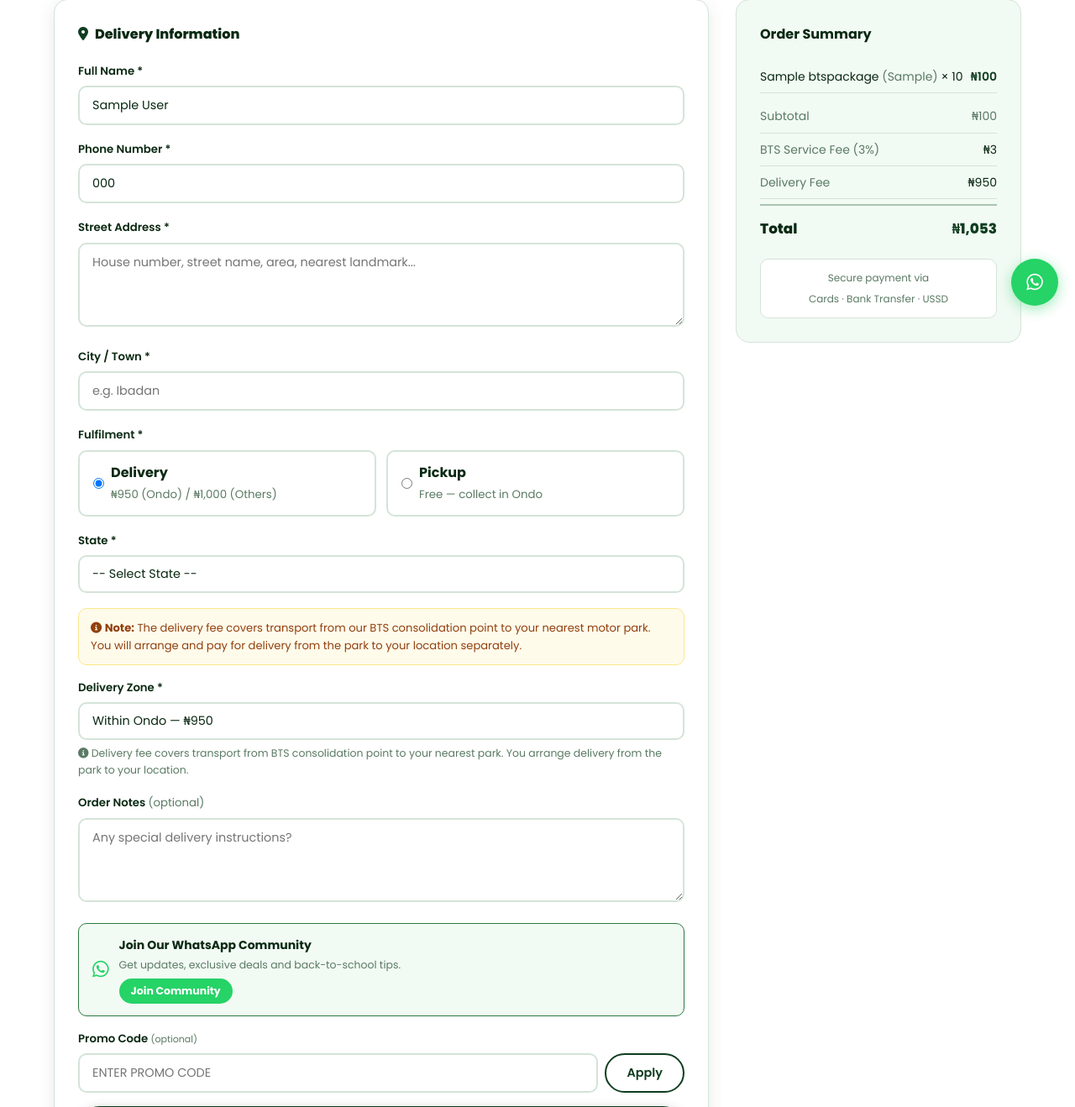
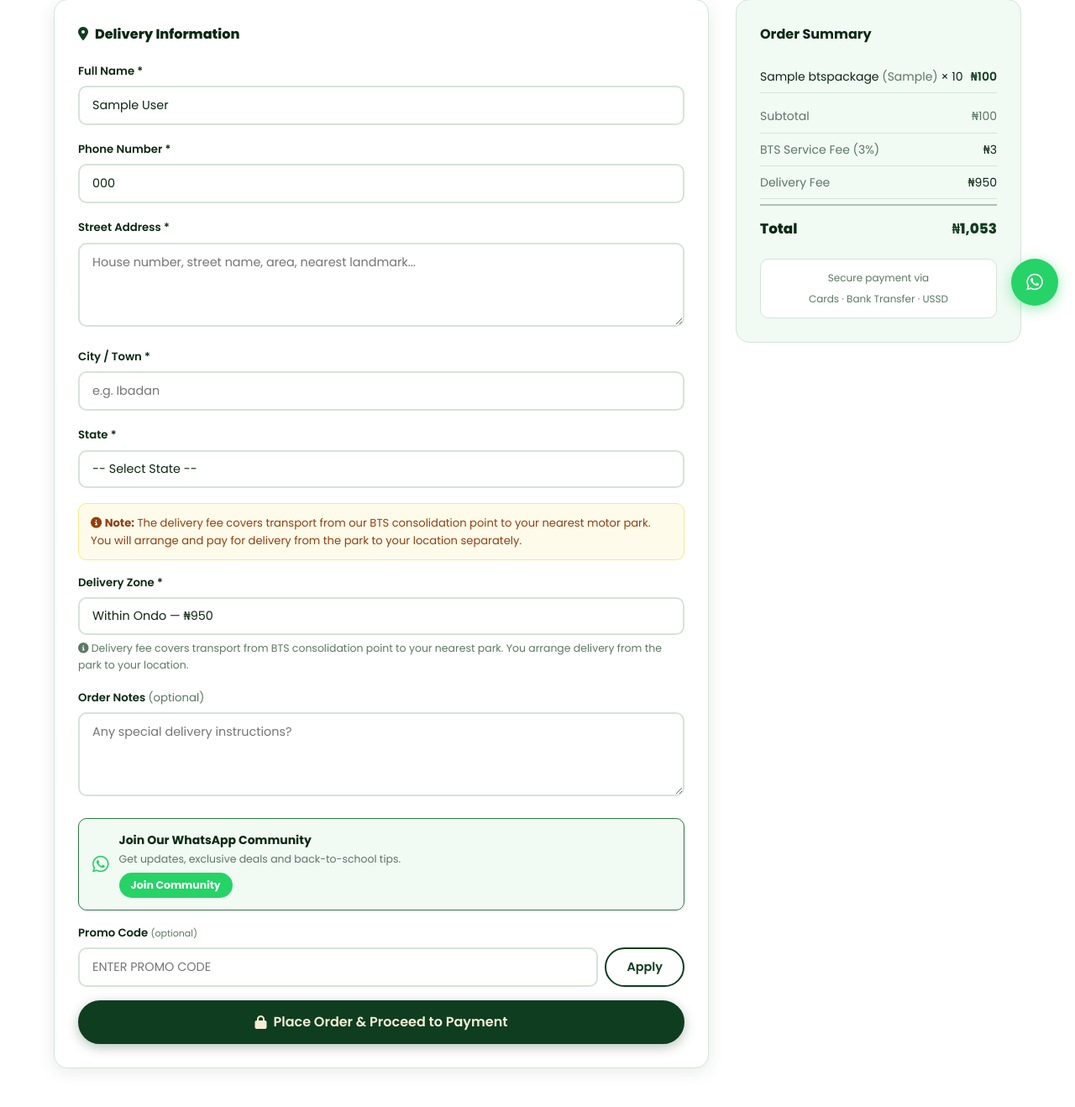
Before and after one commit to Timotee-dev/bts-project, a Django app: page /checkout/ in a window 1280 px wide. Shown: the part 416-1734 px from the top of the page at 84% size. Run offline with Django 5.2, Linux system fonts and the light colour scheme; a user stored in the database is signed in; tables that the repository leaves empty hold one stand-in row (values such as "Sample post").

Commit message:
Remove pickup/fulfillment - delivery zones only, note only for outside Ondo

```diff
--- a/store/views.py
+++ b/store/views.py
@@ -261,30 +261,20 @@ def checkout(request):
         city       = request.POST.get('city', '').strip()
         state      = request.POST.get('state', '').strip()
         notes      = request.POST.get('notes', '').strip()
-        fulfilment = request.POST.get('fulfilment', 'delivery')
-
         # Validate required fields
         if not full_name or not phone:
             messages.error(request, 'Please fill in your name and phone number.')
             return render(request, 'store/checkout.html', {'cart': cart, 'user': request.user})
 
-        if fulfilment == 'delivery' and not all([street, city, state]):
+        if not all([street, city, state]):
             messages.error(request, 'Please fill in your delivery address.')
             return render(request, 'store/checkout.html', {'cart': cart, 'user': request.user})
 
-        # Delivery fee
-        if fulfilment == 'pickup':
-            delivery_fee = 0
-            shipping_address = 'PICKUP - BTS Consolidation Point, Ondo'
-        else:
-            delivery_zone = request.POST.get('delivery_zone', 'ondo_near')
-            zone_fees = {
-                'ondo_near':    950,
-                'ondo_far':     2200,
-                'outside_ondo': 1100,
-            }
-            delivery_fee = zone_fees.get(delivery_zone, 950)
-            shipping_address = f"{street}, {city}, {state}"
+        # Delivery zone fee
+        delivery_zone    = request.POST.get('delivery_zone', 'ondo_near')
+        zone_fees        = {'ondo_near': 950, 'ondo_far': 2200, 'outside_ondo': 1100}
+        delivery_fee     = zone_fees.get(delivery_zone, 950)
+        shipping_address = f"{street}, {city}, {state}"
 
         # 3% BTS Service Fee
         service_fee = int(round(float(cart.subtotal) * 0.03))
@@ -320,7 +310,7 @@ def checkout(request):
             city=city,
             state=state,
             shipping_address=shipping_address,
-            notes=('[PICKUP] ' + notes if fulfilment == 'pickup' else notes).strip(),
+            notes=notes,
             payment_status='unpaid',
         )
 
--- a/templates/store/checkout.html
+++ b/templates/store/checkout.html
@@ -71,21 +71,9 @@ document.addEventListener('DOMContentLoaded', function() { updateDeliveryFee('on
             <input type="text" name="city" class="form-control" required placeholder="e.g. Ibadan">
           </div>
 
-          <div class="form-group">
-            <label class="form-label">Fulfilment *</label>
-            <div style="display:flex;gap:12px;flex-wrap:wrap;" id="fulfilmentGroup">
-              <label style="display:flex;align-items:center;gap:8px;cursor:pointer;padding:12px 16px;border:2px solid var(--border);border-radius:var(--radius-sm);flex:1;min-width:120px;" id="deliveryLabel">
-                <input type="radio" name="fulfilment" value="delivery" checked onchange="toggleFulfilment(this)">
-                <span><strong>Delivery</strong><br><small style="color:var(--gray);">₦950 (Ondo) / ₦1,000 (Others)</small></span>
-              </label>
-              <label style="display:flex;align-items:center;gap:8px;cursor:pointer;padding:12px 16px;border:2px solid var(--border);border-radius:var(--radius-sm);flex:1;min-width:120px;" id="pickupLabel">
-                <input type="radio" name="fulfilment" value="pickup" onchange="toggleFulfilment(this)">
-                <span><strong>Pickup</strong><br><small style="color:var(--gray);">Free — collect in Ondo</small></span>
-              </label>
-            </div>
-          </div>
 
-          <div id="deliveryFields">
+
+
           <div class="form-group">
             <label class="form-label">State *</label>
             <select name="state" class="form-control" required>
@@ -146,7 +134,7 @@ document.addEventListener('DOMContentLoaded', function() { updateDeliveryFee('on
             </p>
           </div>
 
-          </div><!-- end deliveryFields -->
+
 
           <div class="form-group">
             <label class="form-label">Order Notes <span style="font-weight:400;color:var(--gray);">(optional)</span></label>
```
